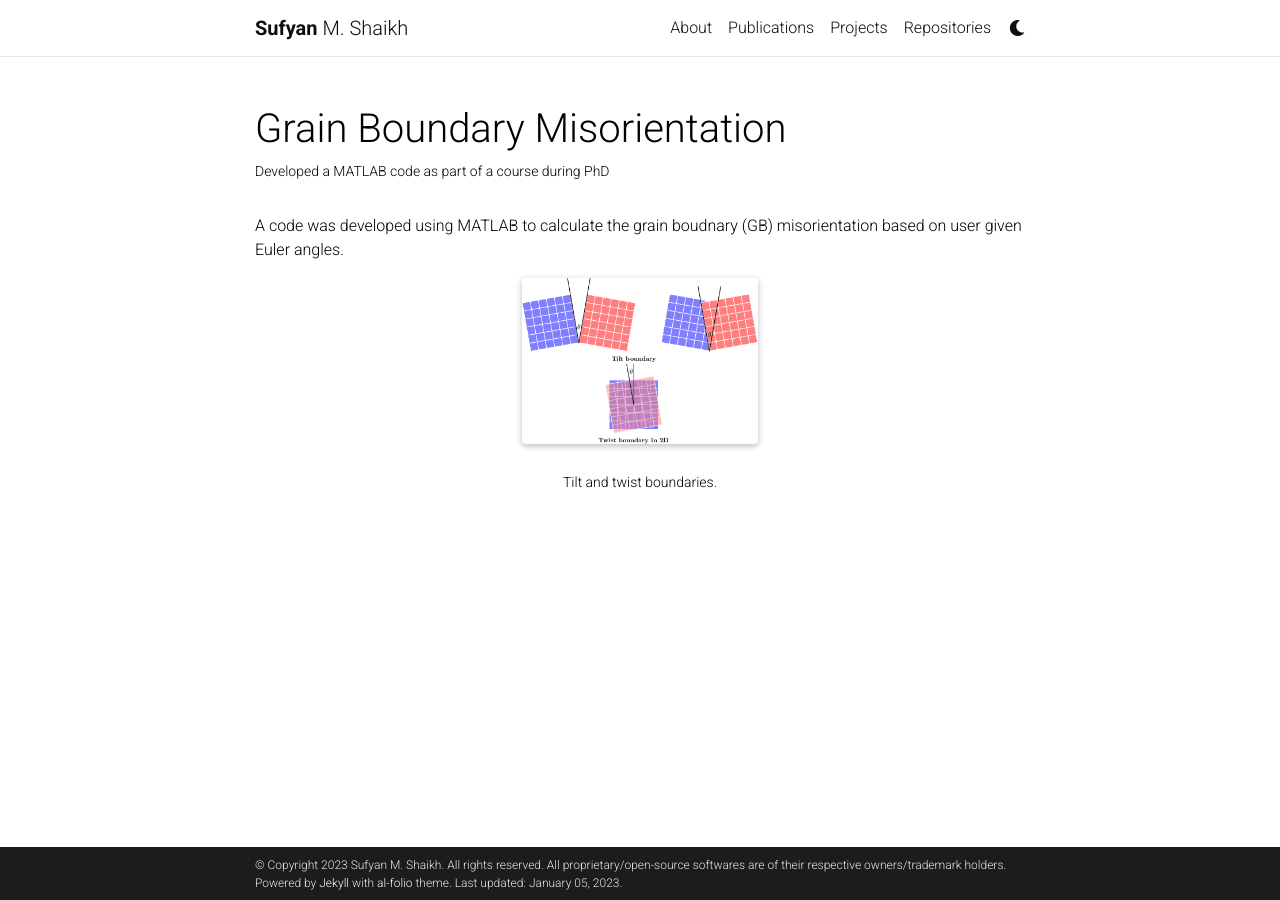
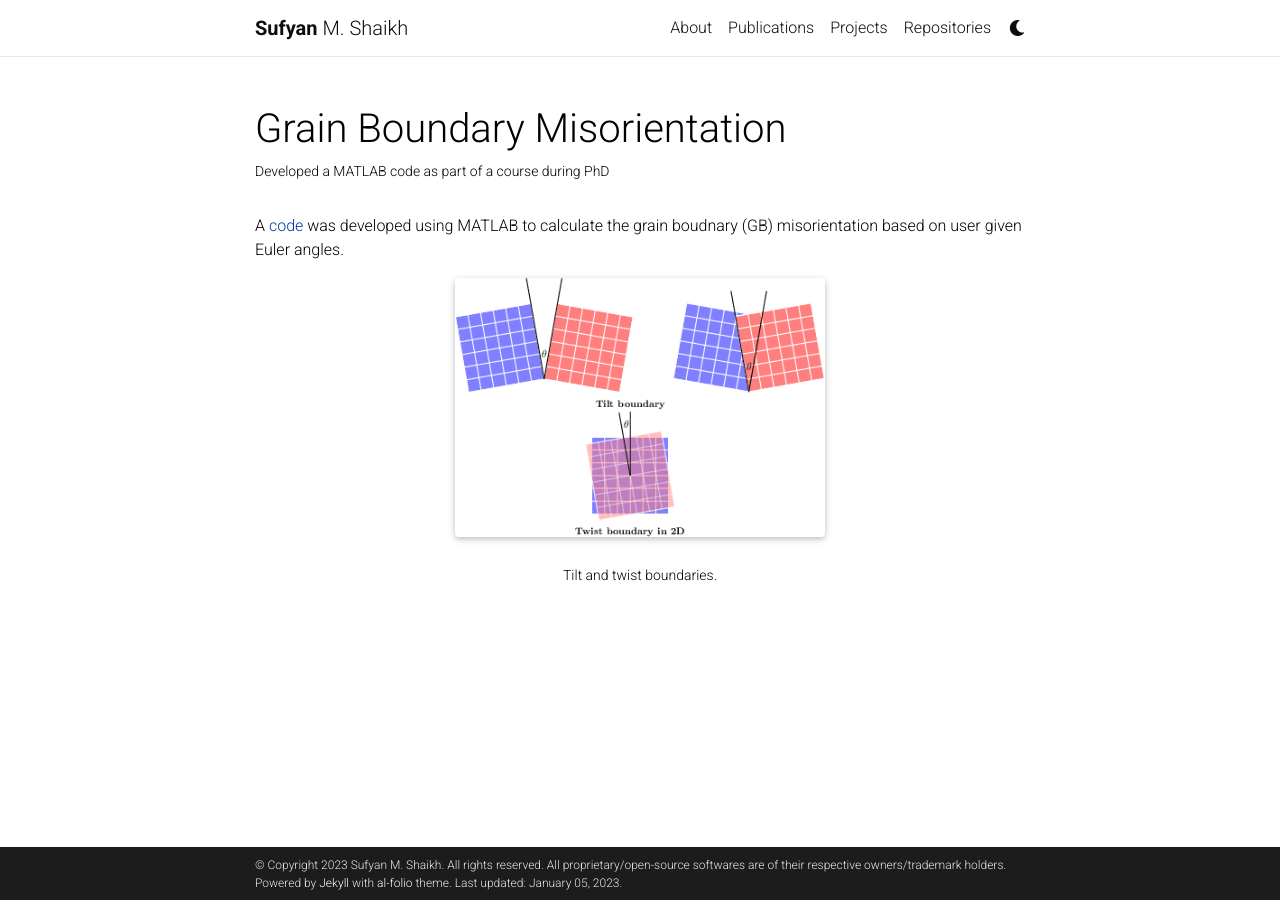
Before and after one commit to sufyanshk/sufyanshk.github.io, a Jekyll site: the page built from _projects/4_project.md, in a window 1280 px wide. Built offline with Jekyll 4.4.1, drawn with Linux system fonts in a browser that asks for light colours; full-size pictures stand in for the smaller copies a plugin makes; comment, search, counter and statistics services are not loaded; a style sheet for code colours, icons or effects is not loaded.

Commit message:
modified:   _projects/4_project.md

```diff
--- a/_projects/4_project.md
+++ b/_projects/4_project.md
@@ -7,10 +7,10 @@ importance: 4
 category: work
 ---
 
-A code was developed using MATLAB to calculate the grain boudnary (GB) misorientation based on user given Euler angles.
+A <a href="https://www.researchgate.net/publication/331488376_Finding_misorientation_of_grain_boundaries_from_Euler_angles_for_cubic_systems">code</a> was developed using MATLAB to calculate the grain boudnary (GB) misorientation based on user given Euler angles.
 
 <div class="row justify-content-sm-center">
-    <div class="col-sm-4 mt-3 mt-md-0">
+    <div class="col-sm-6 mt-3 mt-md-0">
         {% include figure.html path="assets/img/4_project/tiltTwist.png" title="Tilt and twist boundaries" class="img-fluid rounded z-depth-1" %}
     </div>
 </div>
```
